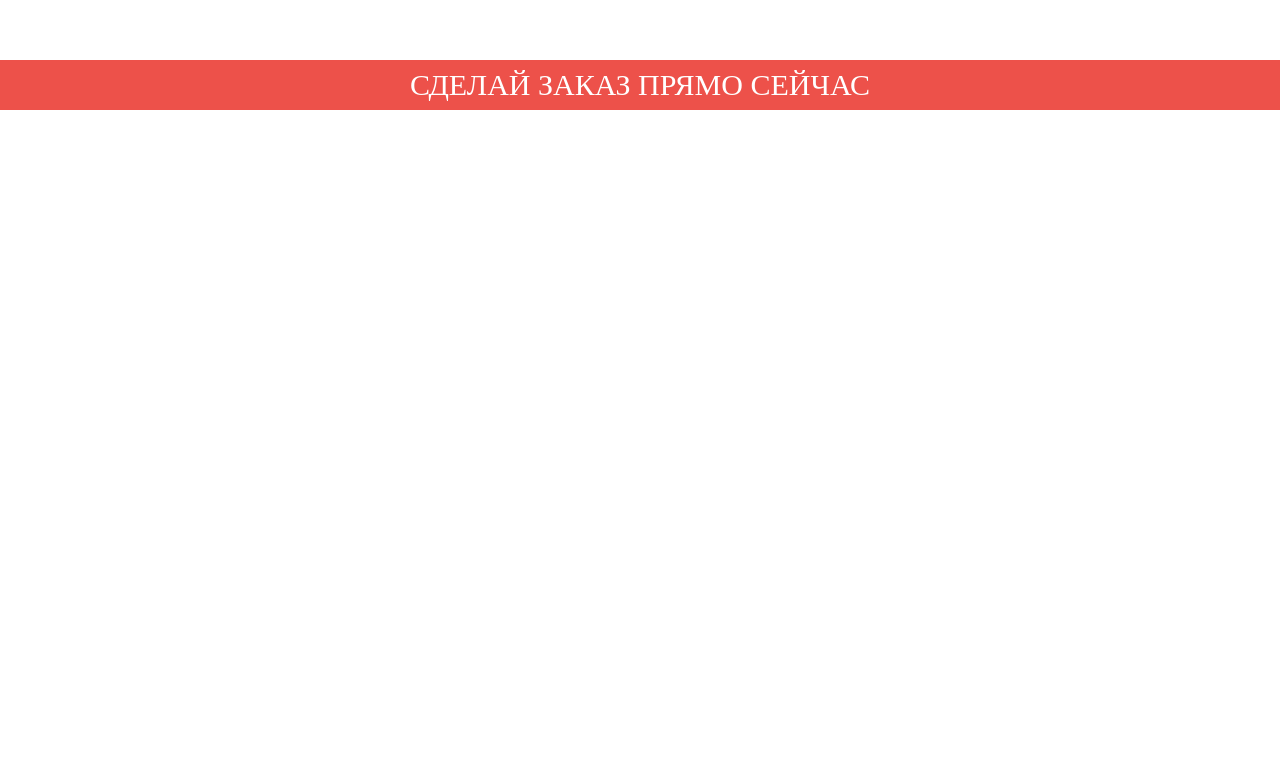
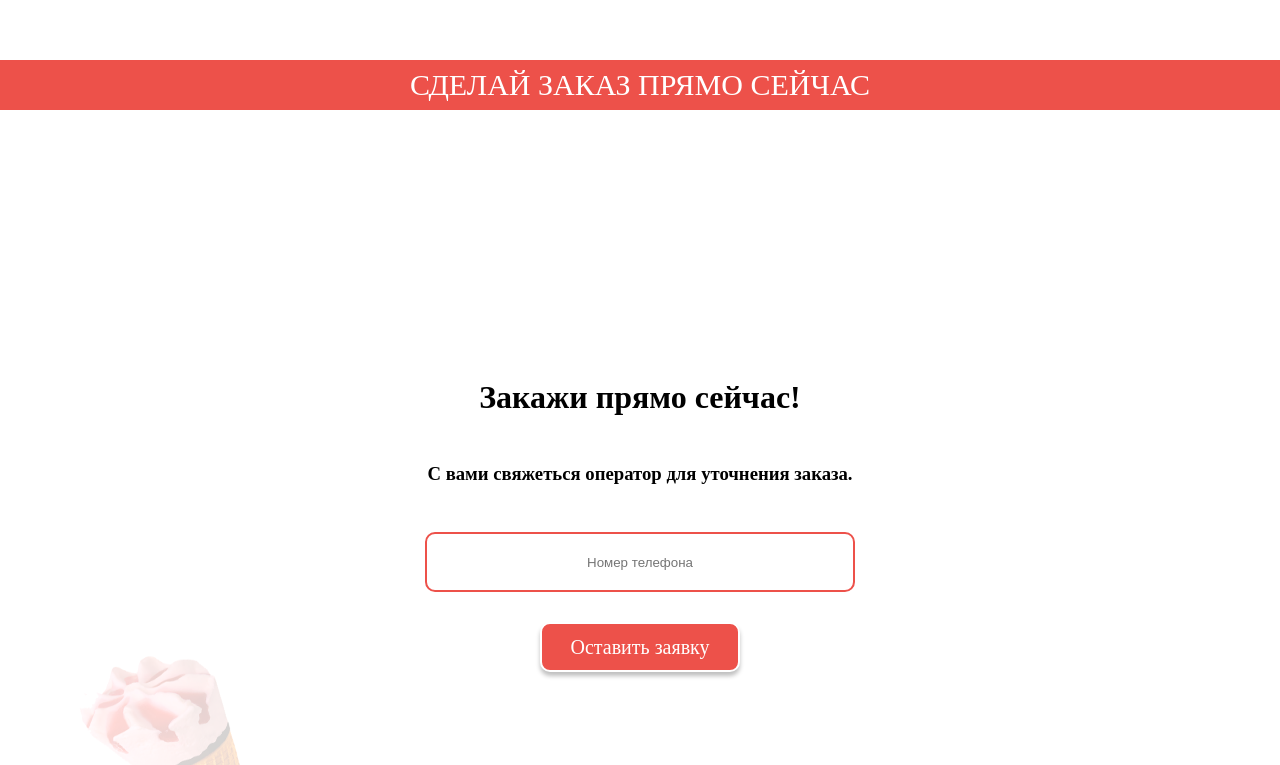
Before and after one commit to Fovway/flextest, a plain HTML site: page index.html in a window 1280 px wide. Shown: the part 3300-4065 px from the top of the page. Before the commit the page ends 3410 px from the top, so only its background shows below. Drawn offline with Linux system fonts and the light colour scheme; a web font is replaced by a local one.

Commit message:
Add files via upload

```diff
--- a/index.html
+++ b/index.html
@@ -43,5 +43,12 @@
     </div>
 
     <div class="hr">Сделай заказ прямо сейчас</div>
+    <div class="contactbox">
+        <h1>Закажи прямо сейчас!</h1>
+        <h3>С вами свяжеться оператор для уточнения заказа.</h3>
+        <div class="inputdiv"><input class="inputtext" type="text" placeholder="Номер телефона"></div>
+        <div class="btn_buy">Оставить заявку</div>
+    </div>
+    <div class="footer"></div>
 </body>
 </html>
--- a/landing.css
+++ b/landing.css
@@ -163,3 +163,53 @@ body{
     transform: scale(1.1);
     cursor: pointer;
 }
+
+.contactbox{
+    display: flex;
+    justify-content: center;
+    align-items: center;
+    flex-wrap: wrap;
+    padding: 250px 0px 250px 0px;
+    width: 100%;
+    background: url(images/123.png)no-repeat;
+    background-size: 1920px 800px;
+}
+
+.contactbox h1{
+    display: flex;
+    justify-content: space-around;
+    align-items: center;
+    width: 100%;
+}
+
+.contactbox h3{
+    display: flex;
+    justify-content: space-around;
+    align-items: center;
+    width: 100%;
+    margin-top: 30px;
+}
+
+.inputdiv{
+    display: flex;
+    justify-content: space-around;
+    align-items: center;
+    width: 100%;
+    margin-top: 30px;
+    margin-bottom: 30px;
+}
+
+.inputtext{
+    text-align: center;
+    width: 430px;
+    height: 60px;
+    border: 2px solid #ED514A;
+    box-sizing: border-box;
+    border-radius: 10px;
+}
+
+.footer{
+    width: 100%;
+    height: 200px;
+    background-color: #ED514A;
+}
```
